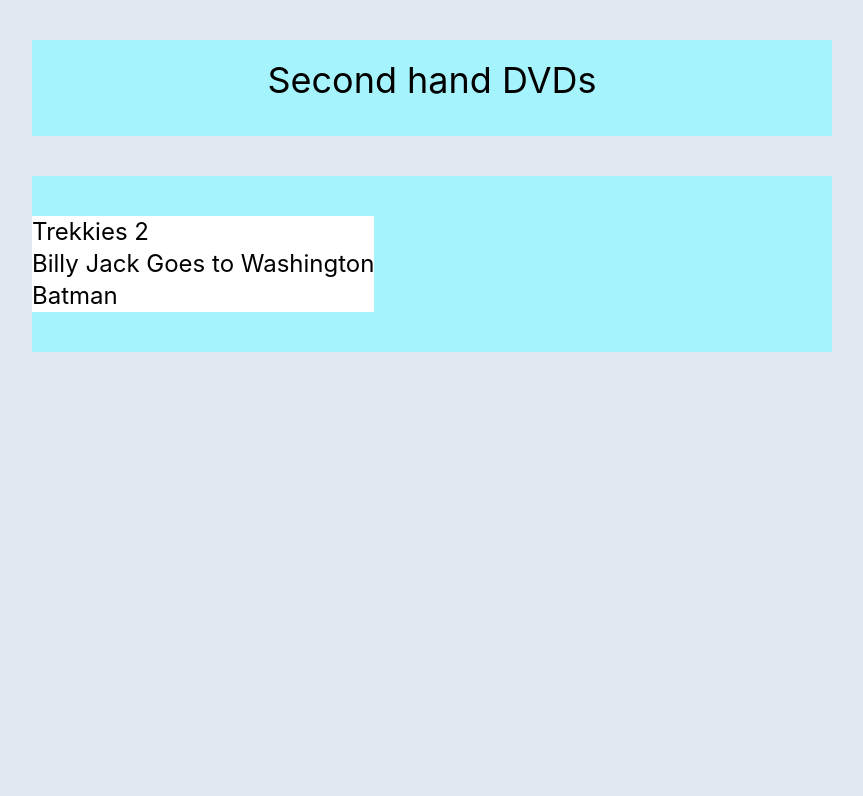
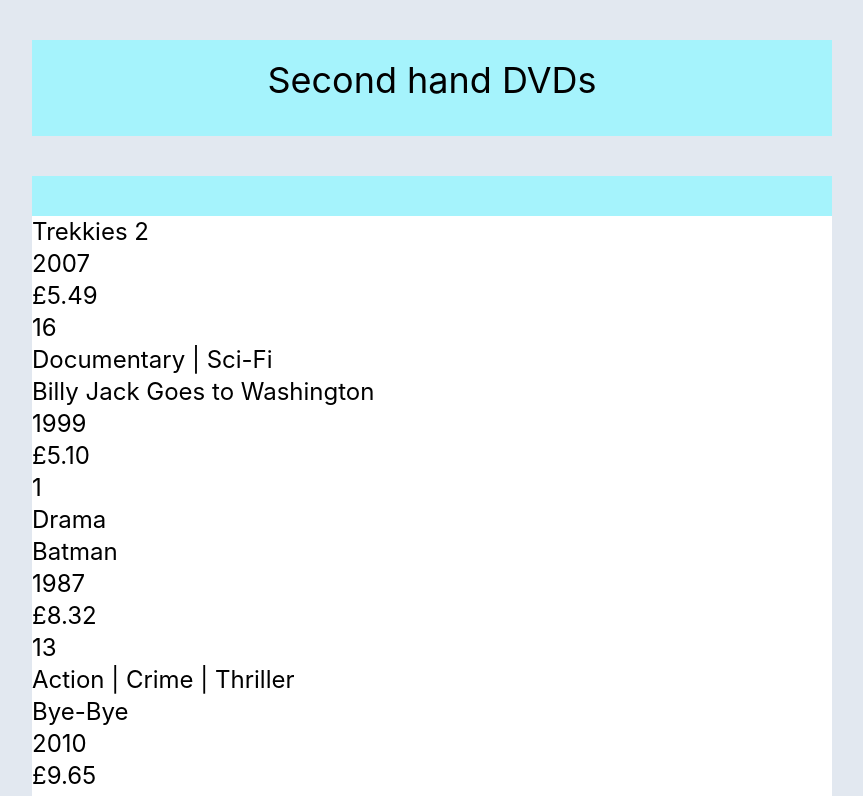
Before and after one commit to BathSpaWebDev/ADST-dvd-website, a React (Create React App) app in the folder secondhand-dvds/: page / in a window 1280 px wide. Shown: the top 796 px of the page, without its empty margins (208-1071 px from the left). Built offline with nearby package versions, Linux system fonts and the light colour scheme.

Commit message:
add EachDvd component

```diff
--- a/secondhand-dvds/src/Components/DvdItem.js
+++ b/secondhand-dvds/src/Components/DvdItem.js
@@ -1,50 +1,53 @@
+import { EachDvd } from "./EachDvd"
+import DvdMovies from "../movies.json"
 
-const DvdMovies =[
-  {
-    "id": 1,
-    "movie": "Trekkies 2",
-    "genre": [
-      "Documentary",
-      "Sci-Fi"
-    ],
-    "year": 2007,
-    "price": "£5.49",
-    "bluray": true,
-    "stock": 16
-  },
-  {
-    "id": 2,
-    "movie": "Billy Jack Goes to Washington",
-    "genre": [
-      "Drama"
-    ],
-    "year": 1999,
-    "price": "£5.10",
-    "bluray": false,
-    "stock": 1
-  },
-  {
-    "id": 3,
-    "movie": "Batman",
-    "genre": [
-      "Action",
-      "Crime",
-      "Thriller"
-    ],
-    "year": 1987,
-    "price": "£8.32",
-    "bluray": true,
-    "stock": 13
-  }]
+// const DvdMovies =[
+//   {
+//     "id": 1,
+//     "movie": "Trekkies 2",
+//     "genre": [
+//       "Documentary",
+//       "Sci-Fi"
+//     ],
+//     "year": 2007,
+//     "price": "£5.49",
+//     "bluray": true,
+//     "stock": 16
+//   },
+//   {
+//     "id": 2,
+//     "movie": "Billy Jack Goes to Washington",
+//     "genre": [
+//       "Drama"
+//     ],
+//     "year": 1999,
+//     "price": "£5.10",
+//     "bluray": false,
+//     "stock": 1
+//   },
+//   {
+//     "id": 3,
+//     "movie": "Batman",
+//     "genre": [
+//       "Action",
+//       "Crime",
+//       "Thriller"
+//     ],
+//     "year": 1987,
+//     "price": "£8.32",
+//     "bluray": true,
+//     "stock": 13
+//   }]
 export const DvdItems =()=>{
   const DvdList = DvdMovies.map(movie =>
-  <li>{movie.movie}</li>
+  <EachDvd
+  movie={movie}/>
   )
 
     return <div>
-      <ul>
+
         {DvdList}
-      </ul>
+
 
 </div>
 }
--- /dev/null
+++ b/secondhand-dvds/src/Components/EachDvd.js
@@ -0,0 +1,11 @@
+
+export const EachDvd = (props)=>{
+    return <div>
+        <h3>{props.movie.movie}</h3>
+        <p>{props.movie.year}</p>
+        <p>{props.movie.price}</p>
+        <p>{props.movie.stock}</p>
+        <p>{props.movie.genre.join(" | ")}</p>
+    </div>
+
+}
```
